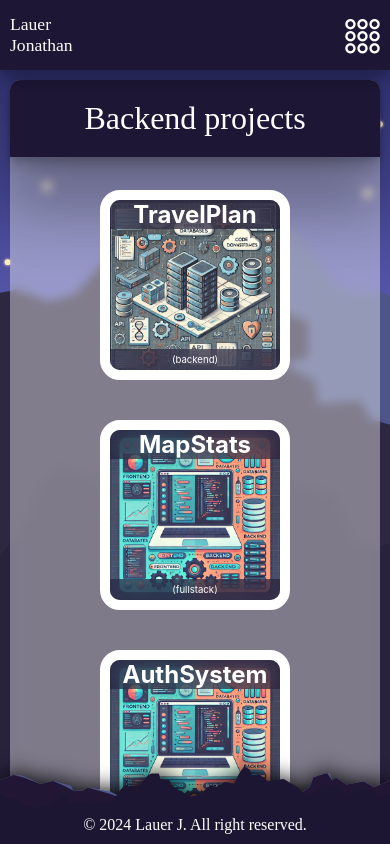
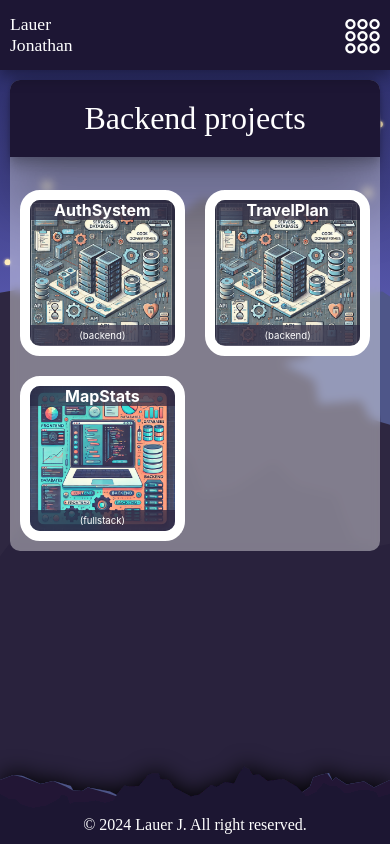
Before and after one commit to LauerJonathan/portfolioJL, a React (Create React App) app: page /folder/backend in a window 390 px wide. Built offline with nearby package versions, Linux system fonts and the light colour scheme; a web font is replaced by a local one.

Commit message:
responsive folder

```diff
--- a/src/components/Cards/index.css
+++ b/src/components/Cards/index.css
@@ -8,13 +8,22 @@
   text-decoration: none;
   color: white;
 }
-
 .folderCards h2 {
   background-color: rgba(29, 22, 52, 0.6);
   backdrop-filter: blur(10px);
   border-radius: 10px 10px 0 0;
   width: 100%;
   text-align: center;
+}
+
+@media only screen and (max-width: 500px) {
+  .folderCards {
+    min-width: calc(50% - 10px);
+    min-height: calc(50vw * 0.9 - 10px);
+  }
+  .folderCards h2 {
+    font-size: 1em;
+  }
 }
 
 .folderCards .typeDescription {
--- a/src/pages/Folder/index.css
+++ b/src/pages/Folder/index.css
@@ -16,6 +16,10 @@
     rgba(0, 0, 0, 0.17) 0px 12px 13px, rgba(0, 0, 0, 0.09) 0px -3px 5px;
 }
 
+.folder .container {
+  justify-content: flex-start;
+}
+
 @media only screen and (max-width: 700px) {
   .folder .content h1 {
     font-size: 2em;
@@ -27,8 +31,4 @@
     text-align: center;
     margin: 30px 0 50px 0;
   }
-  .folder .container {
-    justify-content: center;
-    gap: 40px;
-  }
 }
--- a/src/utils/data/backend.js
+++ b/src/utils/data/backend.js
@@ -2,6 +2,14 @@ import { type } from "@testing-library/user-event/dist/type";
 
 const backend = {
   en: [
+    {
+      title: "AuthSystem",
+      type: "backend",
+      tags: ["folder", "backend", "fullstack"],
+      link: "https://github.com/LauerJonathan/authSystem",
+      description:
+        "This project started from a simple observation: for accessibility reasons, the choice of display colors and contrast is crucial. A web application that generates CSS files with primary and secondary colors, as well as some shades, and ready-to-use style files to optimize development.",
+    },
     {
       title: "TravelPlan",
       type: "backend",
@@ -18,6 +26,8 @@ const backend = {
       description:
         "This project started from a simple observation: for accessibility reasons, the choice of display colors and contrast is crucial. A web application that generates CSS files with primary and secondary colors, as well as some shades, and ready-to-use style files to optimize development.",
     },
+  ],
+  fr: [
     {
       title: "AuthSystem",
       type: "fullstack",
@@ -26,8 +36,6 @@ const backend = {
       description:
         "This project started from a simple observation: for accessibility reasons, the choice of display colors and contrast is crucial. A web application that generates CSS files with primary and secondary colors, as well as some shades, and ready-to-use style files to optimize development.",
     },
-  ],
-  fr: [
     {
       title: "TravelPlan",
       type: "backend",
@@ -44,14 +52,6 @@ const backend = {
       description:
         "This project started from a simple observation: for accessibility reasons, the choice of display colors and contrast is crucial. A web application that generates CSS files with primary and secondary colors, as well as some shades, and ready-to-use style files to optimize development.",
     },
-    {
-      title: "AuthSystem",
-      type: "fullstack",
-      tags: ["folder", "backend", "fullstack"],
-      link: "https://github.com/LauerJonathan/authSystem",
-      description:
-        "This project started from a simple observation: for accessibility reasons, the choice of display colors and contrast is crucial. A web application that generates CSS files with primary and secondary colors, as well as some shades, and ready-to-use style files to optimize development.",
-    },
   ],
 };
 
```
